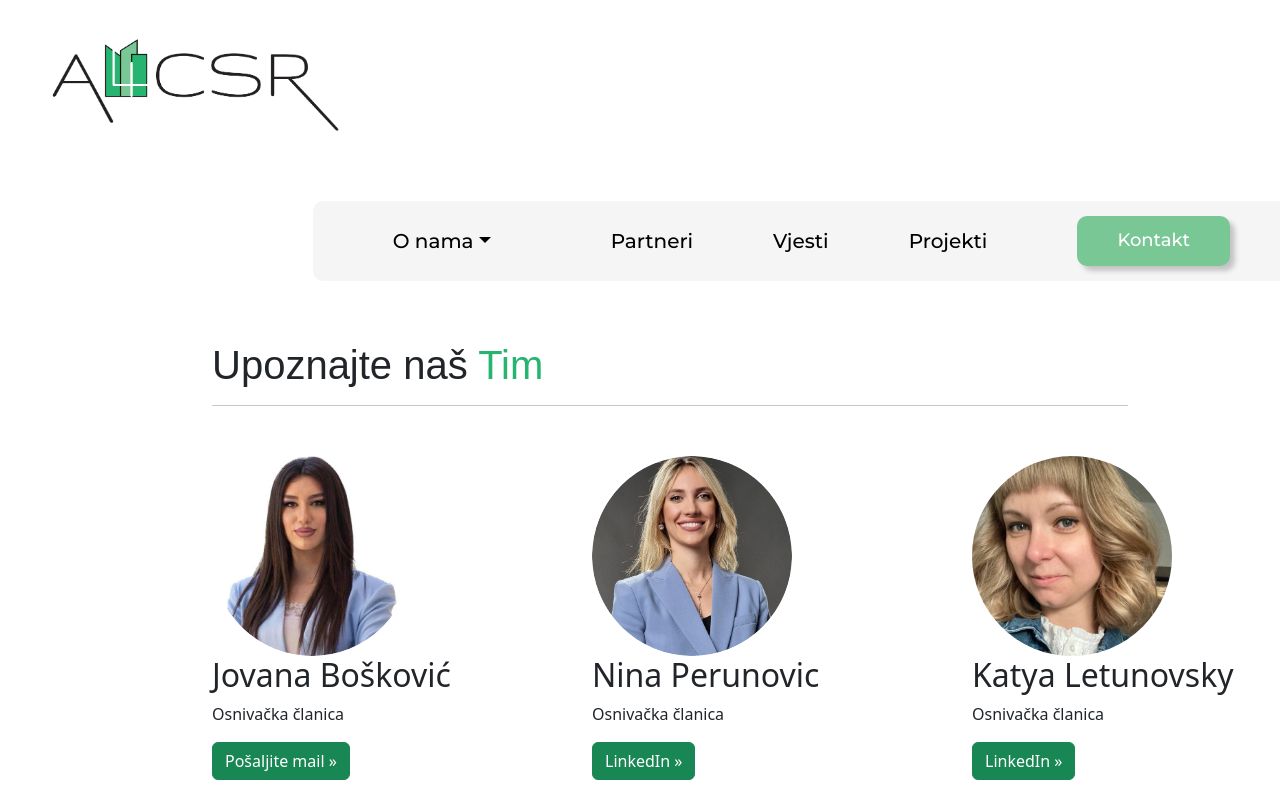
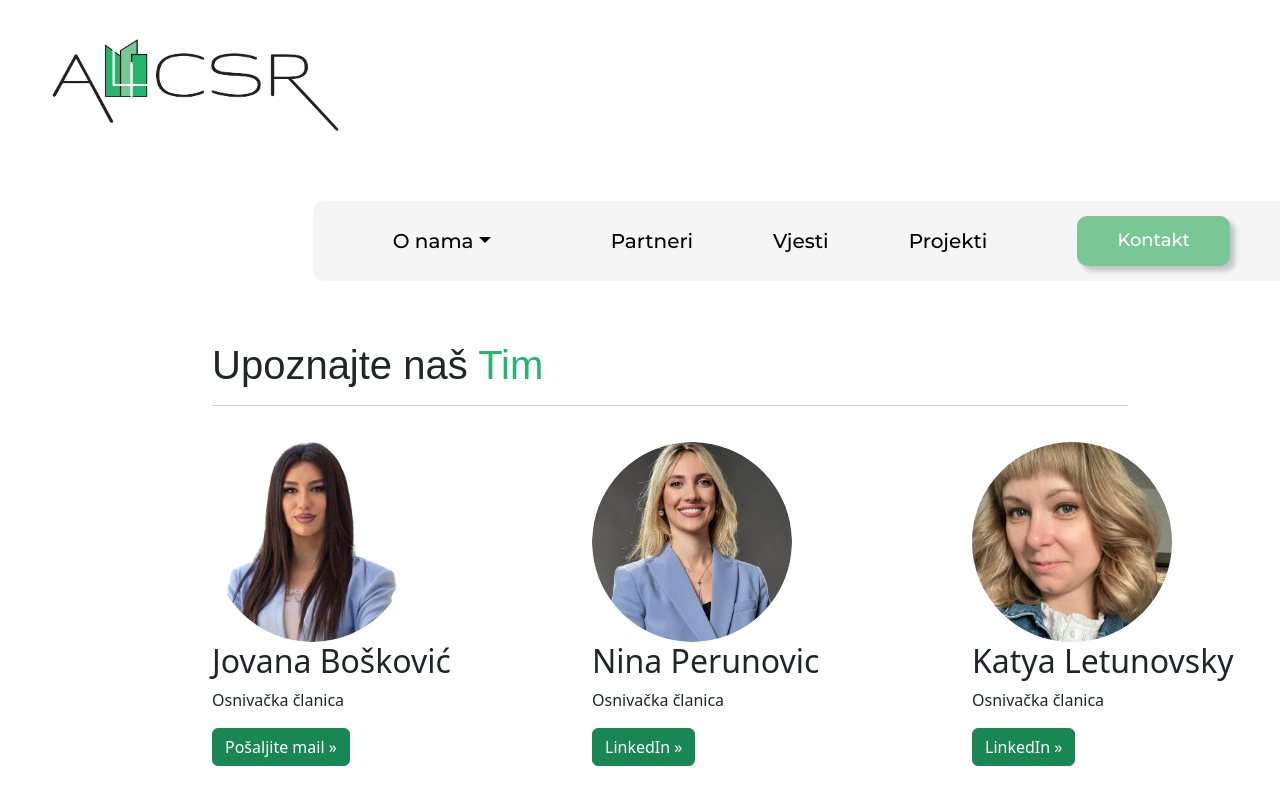
Before and after one commit to mmarakesh/a4csr, a React (Create React App) app: page /tim in a window 1280 px wide. Shown: the top 794 px of the page. Built offline with nearby package versions, Linux system fonts and the light colour scheme; a web font is replaced by a local one.

Commit message:
fixed bug

```diff
--- a/src/Components/Tim/Tim.css
+++ b/src/Components/Tim/Tim.css
@@ -1,7 +1,6 @@
 .container {
-  margin: 0px 200px;
+    margin: 0px 200px;
 }
-
 .tim-header {
     font-family: "Gruppo", sans-serif;
     font-size: 40px;
@@ -9,11 +8,13 @@
 }
 .tim-hr {
     margin-right: 200px;
-    margin-bottom: 50px;
 }
 .tim-hr-two {
     margin-right: 200px;
     margin-top: 50px;
+}
+.tim-card {
+    margin-top: 20px;
 }
 .tim-par {
     font-family: "Montserrat", sans-serif;
```
